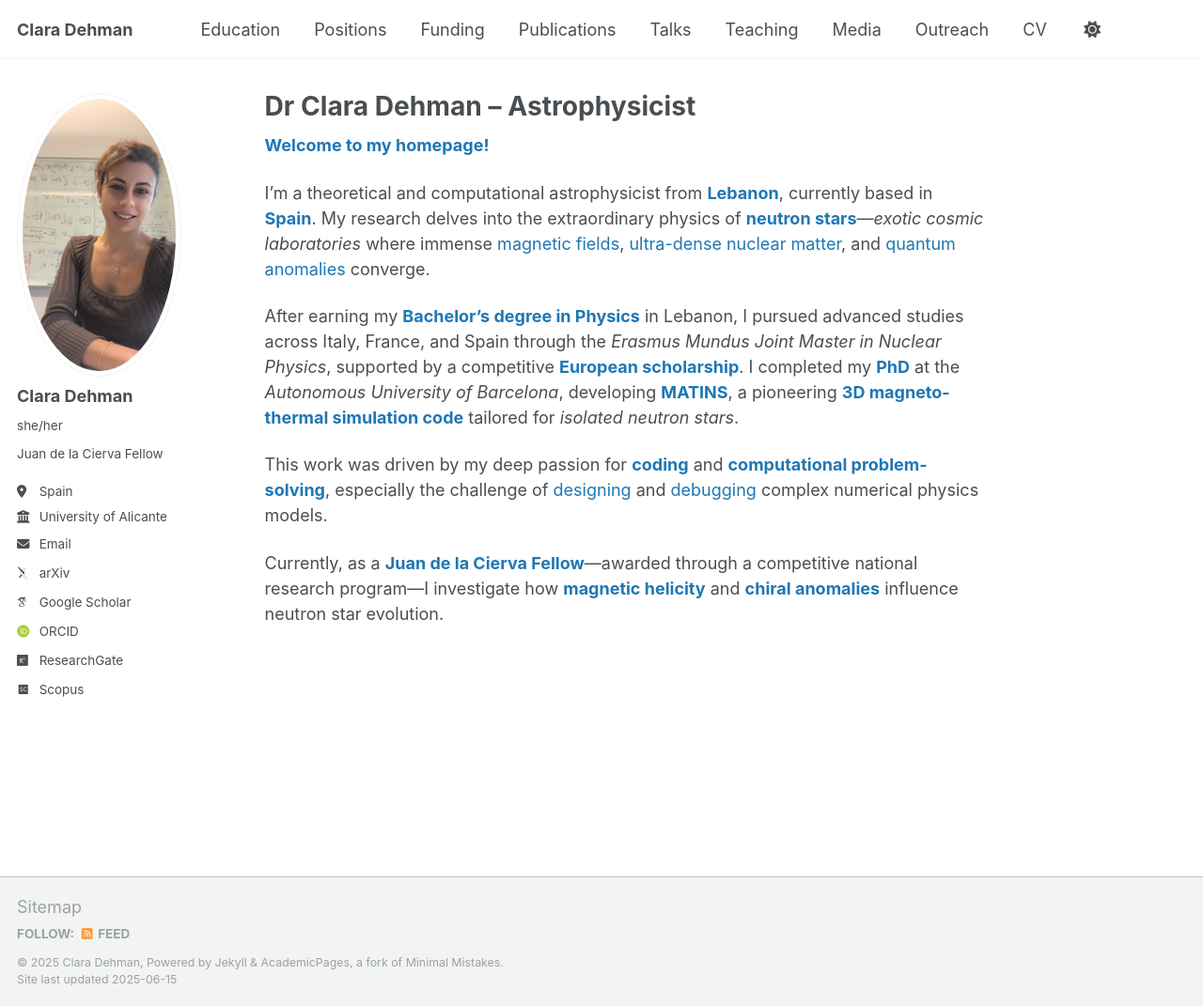
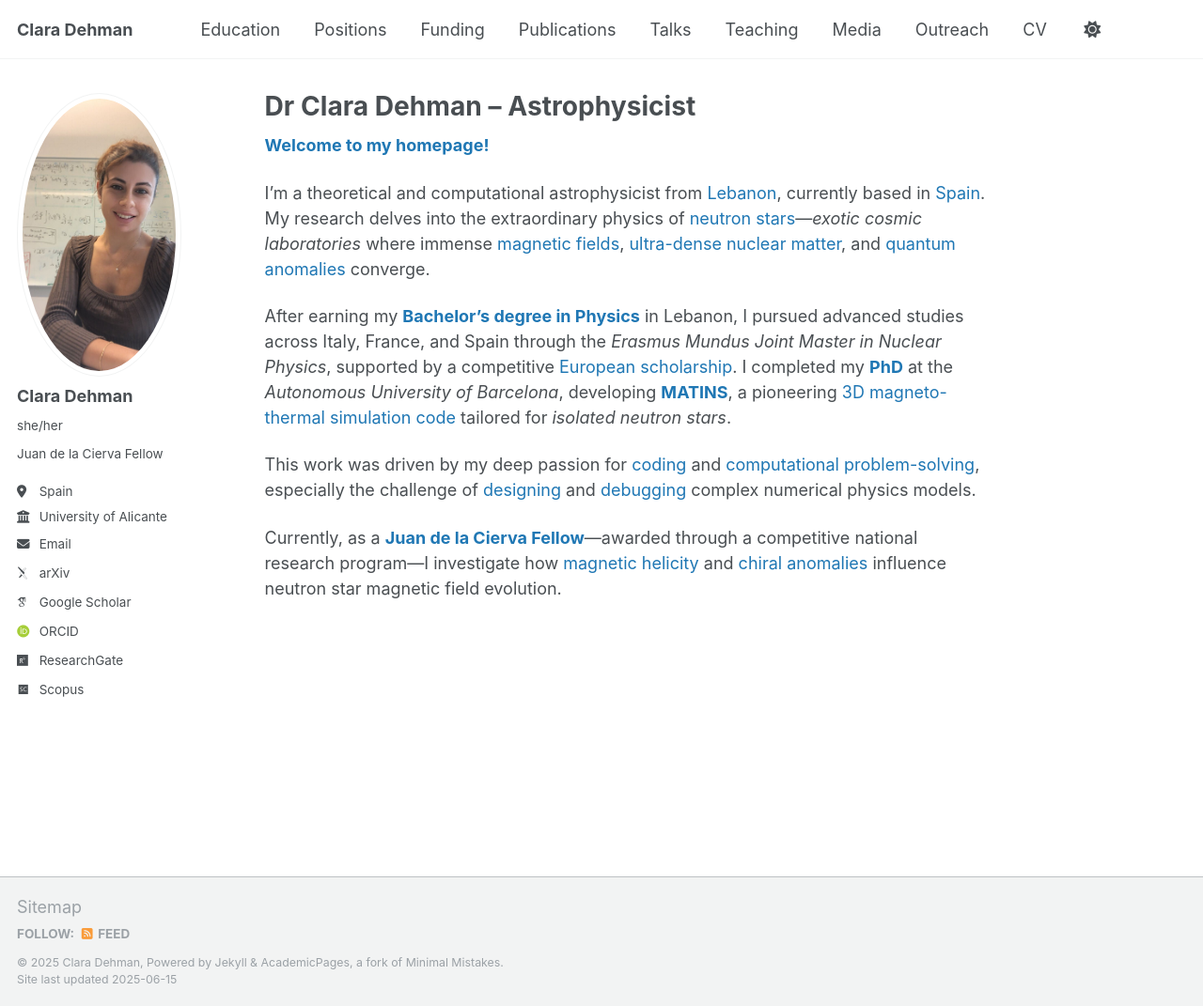
Before and after one commit to ClaraDehman/ClaraDehman.github.io, a Jekyll site: the page built from _pages/about.md, in a window 1280 px wide and 1071 px high. Shown: the whole window at 94% size. Built offline with Jekyll 4.4.1, drawn with Linux system fonts in a browser that asks for light colours; some web fonts are replaced.

Commit message:
Update about.md

```diff
--- a/_pages/about.md
+++ b/_pages/about.md
@@ -14,13 +14,13 @@ redirect_from:
 
 **<span class="blue">Welcome to my homepage!</span>**
 
-I’m a theoretical and computational astrophysicist from <span class="highlight">Lebanon</span>, currently based in <span class="highlight">Spain</span>. My research delves into the extraordinary physics of <span class="highlight">neutron stars</span>—<em>exotic cosmic laboratories</em> where immense <span class="blue">magnetic fields</span>, <span class="blue">ultra-dense nuclear matter</span>, and <span class="blue">quantum anomalies</span> converge.
+I’m a theoretical and computational astrophysicist from <span class="blue">Lebanon</span>, currently based in <span class="blue">Spain</span>. My research delves into the extraordinary physics of <span class="blue">neutron stars</span>—<em>exotic cosmic laboratories</em> where immense <span class="blue">magnetic fields</span>, <span class="blue">ultra-dense nuclear matter</span>, and <span class="blue">quantum anomalies</span> converge.
 
-After earning my <strong class="blue">Bachelor’s degree in Physics</strong> in Lebanon, I pursued advanced studies across Italy, France, and Spain through the <em>Erasmus Mundus Joint Master in Nuclear Physics</em>, supported by a competitive <span class="highlight">European scholarship</span>. I completed my <strong class="blue">PhD</strong> at the <em>Autonomous University of Barcelona</em>, developing <strong class="blue">MATINS</strong>, a pioneering <span class="highlight">3D magneto-thermal simulation code</span> tailored for <em>isolated neutron stars</em>.
+After earning my <strong class="blue">Bachelor’s degree in Physics</strong> in Lebanon, I pursued advanced studies across Italy, France, and Spain through the <em>Erasmus Mundus Joint Master in Nuclear Physics</em>, supported by a competitive <span class="blue">European scholarship</span>. I completed my <strong class="blue">PhD</strong> at the <em>Autonomous University of Barcelona</em>, developing <strong class="blue">MATINS</strong>, a pioneering <span class="blue">3D magneto-thermal simulation code</span> tailored for <em>isolated neutron stars</em>.
 
-This work was driven by my deep passion for <span class="highlight">coding</span> and <span class="highlight">computational problem-solving</span>, especially the challenge of <span class="blue">designing</span> and <span class="blue">debugging</span> complex numerical physics models.
+This work was driven by my deep passion for <span class="blue">coding</span> and <span class="blue">computational problem-solving</span>, especially the challenge of <span class="blue">designing</span> and <span class="blue">debugging</span> complex numerical physics models.
 
-Currently, as a <strong class="blue">Juan de la Cierva Fellow</strong>—awarded through a competitive national research program—I investigate how <span class="highlight">magnetic helicity</span> and <span class="highlight">chiral anomalies</span> influence neutron star evolution.
+Currently, as a <strong class="blue">Juan de la Cierva Fellow</strong>—awarded through a competitive national research program—I investigate how <span class="blue">magnetic helicity</span> and <span class="blue">chiral anomalies</span> influence neutron star magnetic field evolution.
 
 
 <!--I led the development of MATINS, focusing on the *magnetic field modeling component* and the implementation of its distinctive *cubed-sphere grid*, enabling detailed magneto-thermal simulations of neutron star crusts over million-year timescales. -->
```
